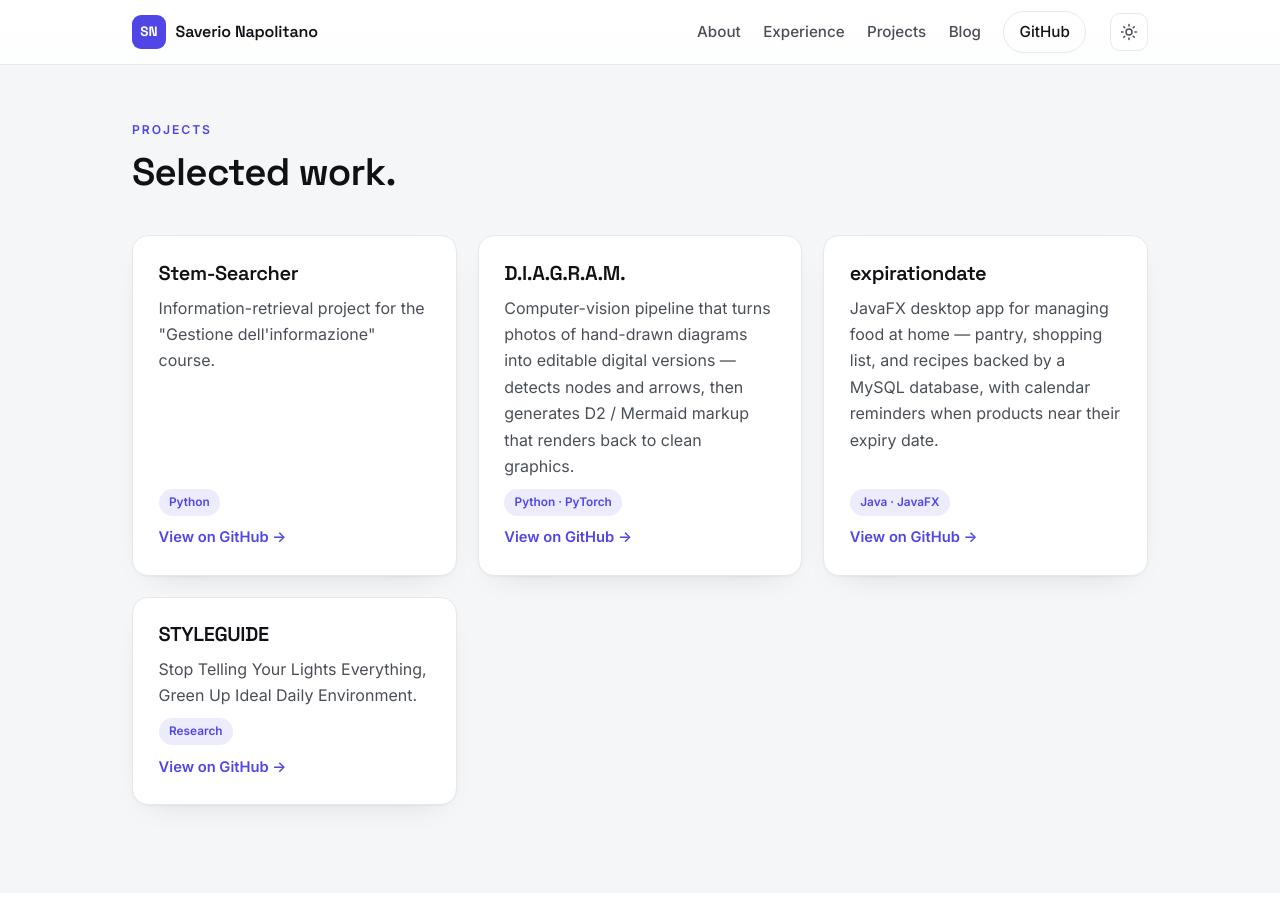
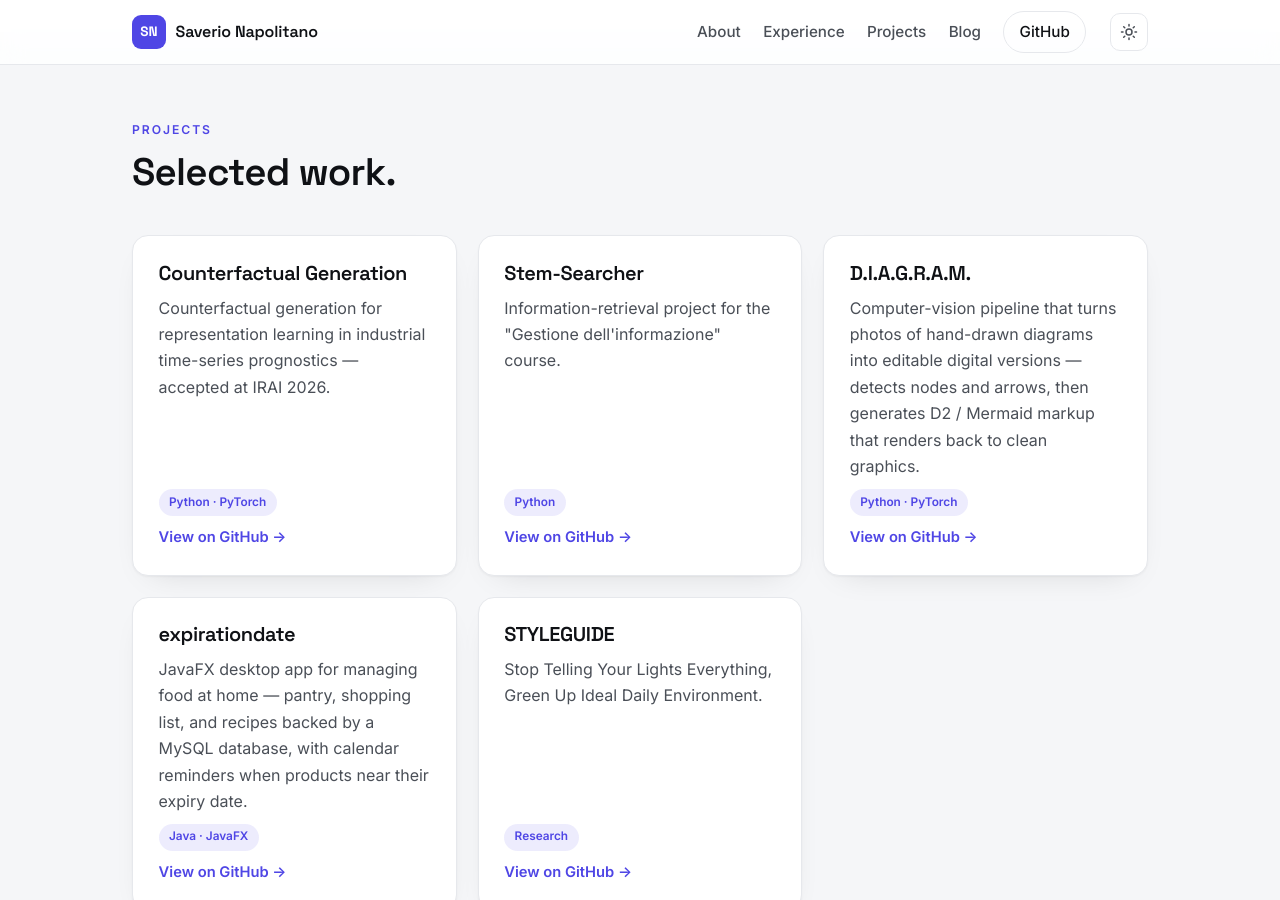
Before and after one commit to SaverioNapolitano/SaverioNapolitano.github.io, a Jekyll site: the page built from index.md, in a window 1280 px wide and 900 px high, scrolled down 2741 px. Built offline with Jekyll 4.4.1, drawn with Linux system fonts in a browser that asks for light colours.

Commit message:
add cf to selected work

```diff
--- a/index.md
+++ b/index.md
@@ -146,6 +146,12 @@ title: Home
     </div>
     <div class="project-grid">
       <article class="project-card reveal">
+        <h3>Counterfactual Generation</h3>
+        <p>Counterfactual generation for representation learning in industrial time-series prognostics — accepted at IRAI 2026.</p>
+        <span class="tag">Python · PyTorch</span>
+        <a class="project-link" href="https://github.com/cigarsai/counterfactual-generation" target="_blank" rel="noopener">View on GitHub</a>
+      </article>
+      <article class="project-card reveal">
         <h3>Stem-Searcher</h3>
         <p>Information-retrieval project for the "Gestione dell'informazione" course.</p>
         <span class="tag">Python</span>
```
